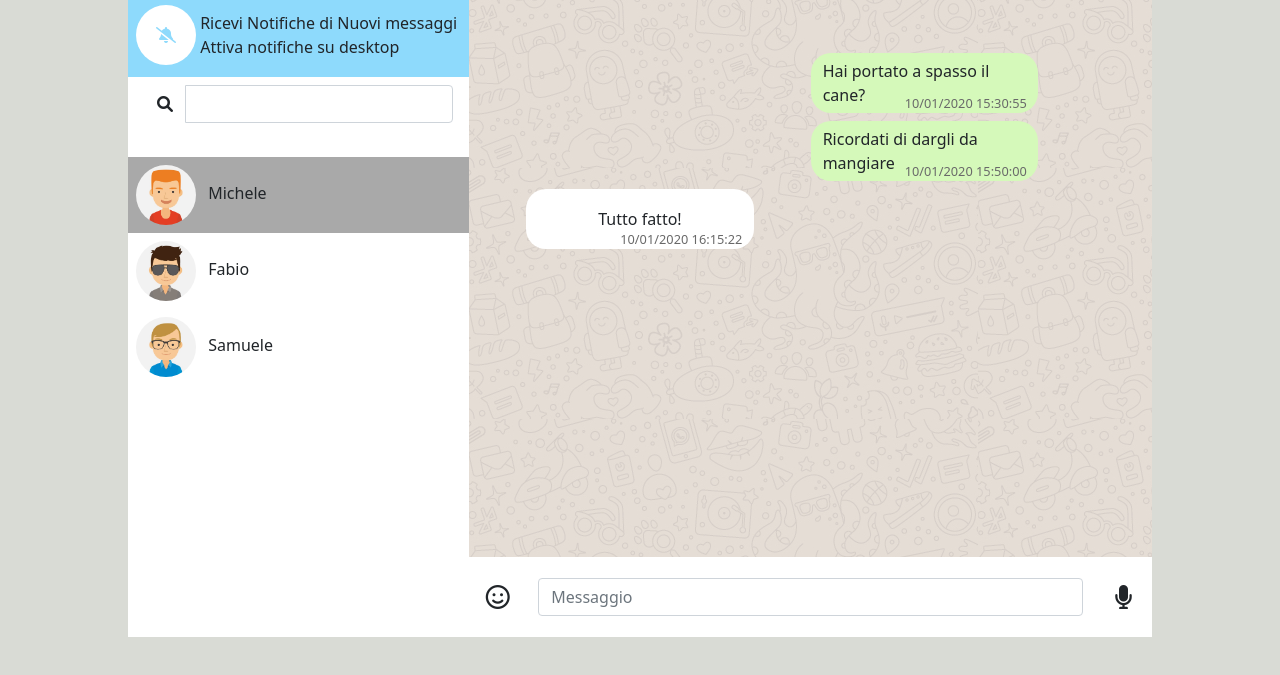
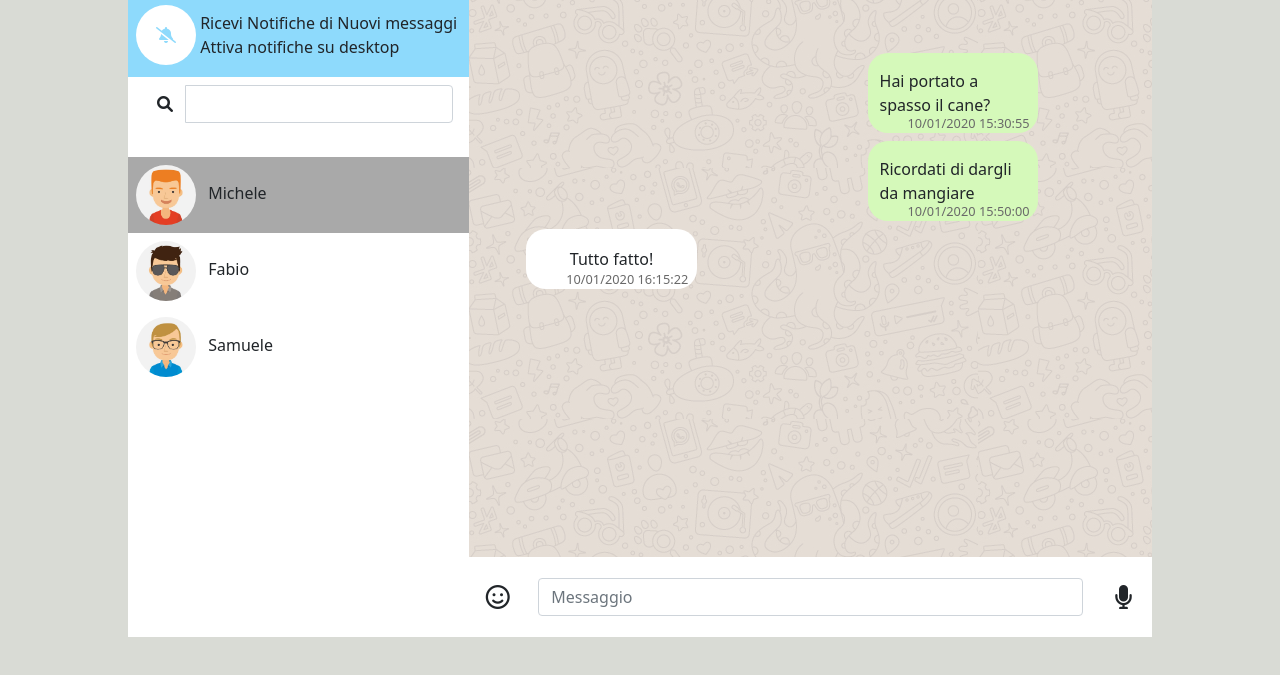
Before and after one commit to iram96/vue-boolzapp, a plain HTML site: page index.html in a window 1280 px wide. Shown: the part 123-798 px from the top of the page. Drawn offline with nearby package versions, Linux system fonts and the light colour scheme.

Commit message:
better messages

```diff
--- a/index.html
+++ b/index.html
@@ -91,9 +91,9 @@
 
 
                        <div v-for='(message, index) in contacts[currentOpenChat].messages' class="row marginx-0 my-2" >
-                           <div :class="{ 'offset-6 sent ' : sentOrReceived(index)  }" class=" offset-1 col-4 message-box received position-relative dropdown">
+                           <div :class="{ 'offset-7 sent ' : sentOrReceived(index)  }" class=" offset-1 col-3 message-box received position-relative dropdown">
 
-                               <span>{{ message.text }}</span>
+                               <span class="py-3">{{ message.text }}</span>
                                <!-- <div class="dropdown position-absolute "
                                :class="{ 'end-0' : sentOrReceived(index)}">
                                    <button class="btn  dropdown-toggle" type="button" id="dropdownMenuButton1" data-bs-toggle="dropdown" aria-expanded="false">
```
